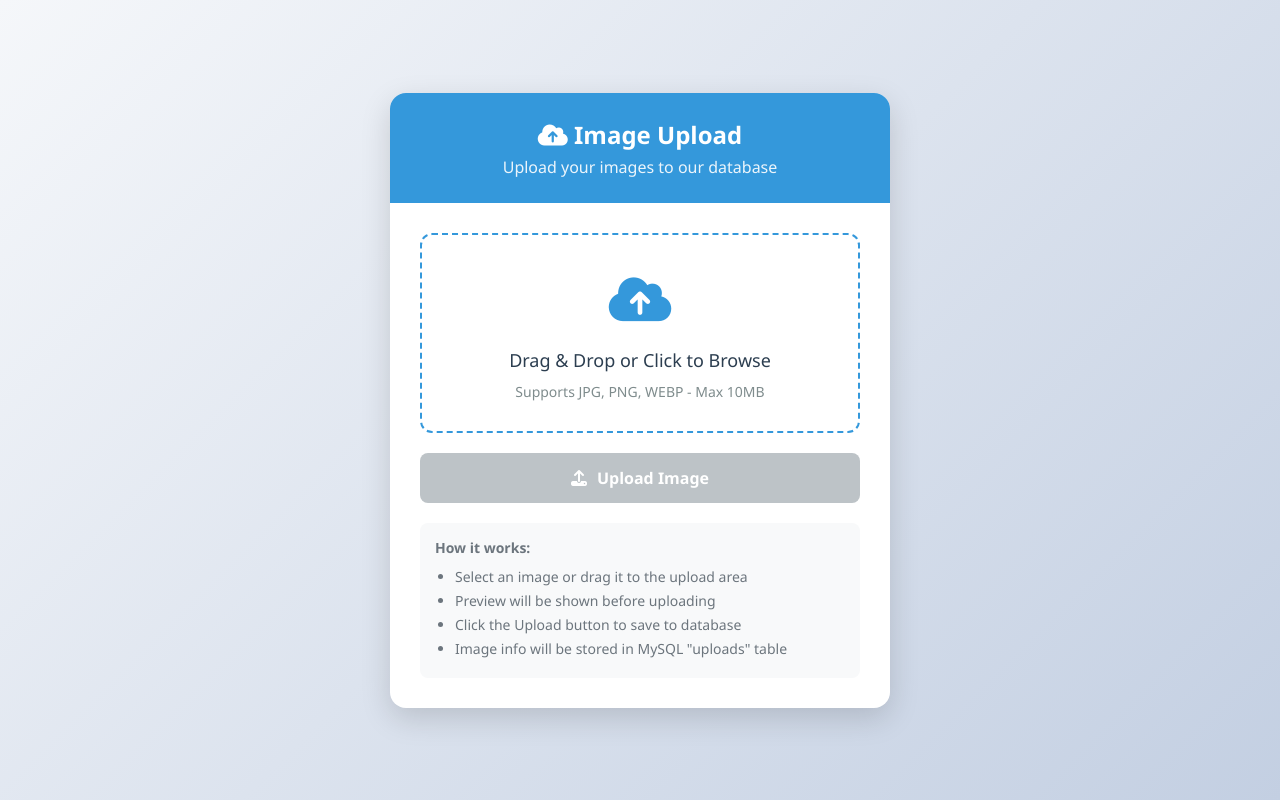
After one commit to Asis423/bg_removal_app, a PHP site: page /uploads.php in a window 1280 px wide. The commit adds this page. Run offline with PHP 8.4, Linux system fonts and the light colour scheme.

Commit message:
Upload Functionality Is Done

```diff
--- /dev/null
+++ b/client/pages/uploads.php
@@ -0,0 +1,339 @@
+<!DOCTYPE html>
+<html lang="en">
+<head>
+    <meta charset="UTF-8">
+    <meta name="viewport" content="width=device-width, initial-scale=1.0">
+    <title>Image Upload</title>
+    <link rel="stylesheet" href="https://cdnjs.cloudflare.com/ajax/libs/font-awesome/6.4.0/css/all.min.css">
+    <style>
+        * {
+            margin: 0;
+            padding: 0;
+            box-sizing: border-box;
+            font-family: 'Segoe UI', Tahoma, Geneva, Verdana, sans-serif;
+        }
+
+        body {
+            background: linear-gradient(135deg, #f5f7fa 0%, #c3cfe2 100%);
+            min-height: 100vh;
+            display: flex;
+            justify-content: center;
+            align-items: center;
+            padding: 20px;
+        }
+
+        .container {
+            background: white;
+            border-radius: 16px;
+            box-shadow: 0 10px 30px rgba(0, 0, 0, 0.15);
+            width: 100%;
+            max-width: 500px;
+            overflow: hidden;
+        }
+
+        .header {
+            background: #3498db;
+            color: white;
+            padding: 25px;
+            text-align: center;
+        }
+
+        .header h1 {
+            font-size: 24px;
+            margin-bottom: 5px;
+        }
+
+        .header p {
+            opacity: 0.9;
+        }
+
+        .upload-container {
+            padding: 30px;
+        }
+
+        .upload-area {
+            border: 2px dashed #3498db;
+            border-radius: 12px;
+            padding: 30px;
+            text-align: center;
+            margin-bottom: 20px;
+            transition: all 0.3s ease;
+            cursor: pointer;
+        }
+
+        .upload-area:hover, .upload-area.dragover {
+            background-color: #e8f4ff;
+            border-color: #2980b9;
+        }
+
+        .upload-icon {
+            font-size: 50px;
+            color: #3498db;
+            margin-bottom: 15px;
+        }
+
+        .upload-text {
+            font-size: 18px;
+            margin-bottom: 10px;
+            color: #2c3e50;
+        }
+
+        .upload-subtext {
+            color: #7f8c8d;
+            font-size: 14px;
+        }
+
+        .file-input {
+            display: none;
+        }
+
+        .preview-container {
+            margin-top: 25px;
+            text-align: center;
+            display: none;
+        }
+
+        .preview-title {
+            font-size: 16px;
+            color: #2c3e50;
+            margin-bottom: 10px;
+        }
+
+        .image-preview {
+            max-width: 100%;
+            max-height: 200px;
+            border-radius: 8px;
+            margin-top: 10px;
+            box-shadow: 0 4px 8px rgba(0, 0, 0, 0.1);
+        }
+
+        .btn-upload {
+            background: #3498db;
+            color: white;
+            border: none;
+            padding: 14px 20px;
+            border-radius: 8px;
+            font-size: 16px;
+            font-weight: 600;
+            cursor: pointer;
+            width: 100%;
+            transition: background 0.3s ease;
+            display: flex;
+            justify-content: center;
+            align-items: center;
+            gap: 10px;
+        }
+
+        .btn-upload:hover {
+            background: #2980b9;
+        }
+
+        .btn-upload:disabled {
+            background: #bdc3c7;
+            cursor: not-allowed;
+        }
+
+        .message {
+            padding: 15px;
+            border-radius: 8px;
+            margin-top: 20px;
+            text-align: center;
+            display: none;
+        }
+
+        .success {
+            background: #d4edda;
+            color: #155724;
+            border: 1px solid #c3e6cb;
+        }
+
+        .error {
+            background: #f8d7da;
+            color: #721c24;
+            border: 1px solid #f5c6cb;
+        }
+
+        .upload-info {
+            background: #f8f9fa;
+            padding: 15px;
+            border-radius: 8px;
+            margin-top: 20px;
+            font-size: 14px;
+            color: #6c757d;
+        }
+
+        .upload-info ul {
+            padding-left: 20px;
+            margin-top: 10px;
+        }
+
+        .upload-info li {
+            margin-bottom: 5px;
+        }
+    </style>
+</head>
+<body>
+    <div class="container">
+        <div class="header">
+            <h1><i class="fas fa-cloud-upload-alt"></i> Image Upload</h1>
+            <p>Upload your images to our database</p>
+        </div>
+
+        <div class="upload-container">
+            <div class="upload-area" id="uploadArea">
+                <div class="upload-icon">
+                    <i class="fas fa-cloud-upload-alt"></i>
+                </div>
+                <div class="upload-text">Drag & Drop or Click to Browse</div>
+                <div class="upload-subtext">Supports JPG, PNG, WEBP - Max 10MB</div>
+            </div>
+
+            <input type="file" id="fileInput" class="file-input" accept="image/*">
+
+            <div class="preview-container" id="previewContainer">
+                <div class="preview-title">Image Preview</div>
+                <img id="imagePreview" class="image-preview" src="" alt="Preview">
+            </div>
+
+            <button id="uploadButton" class="btn-upload" disabled>
+                <i class="fas fa-upload"></i> Upload Image
+            </button>
+
+            <div id="message" class="message"></div>
+
+            <div class="upload-info">
+                <strong>How it works:</strong>
+                <ul>
+                    <li>Select an image or drag it to the upload area</li>
+                    <li>Preview will be shown before uploading</li>
+                    <li>Click the Upload button to save to database</li>
+                    <li>Image info will be stored in MySQL "uploads" table</li>
+                </ul>
+            </div>
+        </div>
+    </div>
+
+    <script>
+        document.addEventListener('DOMContentLoaded', function() {
+            const uploadArea = document.getElementById('uploadArea');
+            const fileInput = document.getElementById('fileInput');
+            const uploadButton = document.getElementById('uploadButton');
+            const previewContainer = document.getElementById('previewContainer');
+            const imagePreview = document.getElementById('imagePreview');
+            const messageDiv = document.getElementById('message');
+
+            // Click on upload area to trigger file input
+            uploadArea.addEventListener('click', () => {
+                fileInput.click();
+            });
+
+            // Drag and drop functionality
+            uploadArea.addEventListener('dragover', (e) => {
+                e.preventDefault();
+                uploadArea.classList.add('dragover');
+            });
+
+            uploadArea.addEventListener('dragleave', () => {
+                uploadArea.classList.remove('dragover');
+            });
+
+            uploadArea.addEventListener('drop', (e) => {
+                e.preventDefault();
+                uploadArea.classList.remove('dragover');
+
+                if (e.dataTransfer.files.length) {
+                    fileInput.files = e.dataTransfer.files;
+                    handleFileSelection();
+                }
+            });
+
+            // File input change event
+            fileInput.addEventListener('change', handleFileSelection);
+
+            // Upload button click event
+            uploadButton.addEventListener('click', uploadImage);
+
+            function handleFileSelection() {
+                const file = fileInput.files[0];
+
+                if (file) {
+                    // Validate file type
+                    if (!file.type.match('image.*')) {
+                        showMessage('Please select a valid image file (JPG, PNG, WEBP).', 'error');
+                        resetForm();
+                        return;
+                    }
+
+                    // Validate file size (10MB max)
+                    if (file.size > 10 * 1024 * 1024) {
+                        showMessage('File size must be less than 10MB.', 'error');
+                        resetForm();
+                        return;
+                    }
+
+                    // Show preview
+                    const reader = new FileReader();
+                    reader.onload = function(e) {
+                        imagePreview.src = e.target.result;
+                        previewContainer.style.display = 'block';
+                        uploadButton.disabled = false;
+                    };
+                    reader.readAsDataURL(file);
+                }
+            }
+
+            function uploadImage() {
+                const file = fileInput.files[0];
+                if (!file) return;
+
+                const formData = new FormData();
+                formData.append('image', file);
+
+                // Disable upload button during upload
+                uploadButton.disabled = true;
+                uploadButton.innerHTML = '<i class="fas fa-spinner fa-spin"></i> Uploading...';
+
+                // Send to server
+                fetch('upload.php', {
+                    method: 'POST',
+                    body: formData
+                })
+                .then(response => response.json())
+                .then(data => {
+                    if (data.success) {
+                        showMessage(data.message, 'success');
+                        resetForm();
+                    } else {
+                        showMessage(data.message, 'error');
+                        uploadButton.disabled = false;
+                        uploadButton.innerHTML = '<i class="fas fa-upload"></i> Upload Image';
+                    }
+                })
+                .catch(error => {
+                    showMessage('Upload failed: ' + error, 'error');
+                    uploadButton.disabled = false;
+                    uploadButton.innerHTML = '<i class="fas fa-upload"></i> Upload Image';
+                });
+            }
+
+            function showMessage(message, type) {
+                messageDiv.textContent = message;
+                messageDiv.className = `message ${type}`;
+                messageDiv.style.display = 'block';
+
+                // Auto hide after 5 seconds
+                setTimeout(() => {
+                    messageDiv.style.display = 'none';
+                }, 5000);
+            }
+
+            function resetForm() {
+                fileInput.value = '';
+                previewContainer.style.display = 'none';
+                uploadButton.disabled = true;
+                uploadButton.innerHTML = '<i class="fas fa-upload"></i> Upload Image';
+            }
+        });
+    </script>
+</body>
+</html>
```
Also changed, not shown: client/components/js/upload.js (+21 -2 lines), client/pages/index.php (+5 -4 lines), client/pages/upload.php (added, +66 -0 lines), client/pages/uploads/img_68b4a61e3ff1a.png (added).
